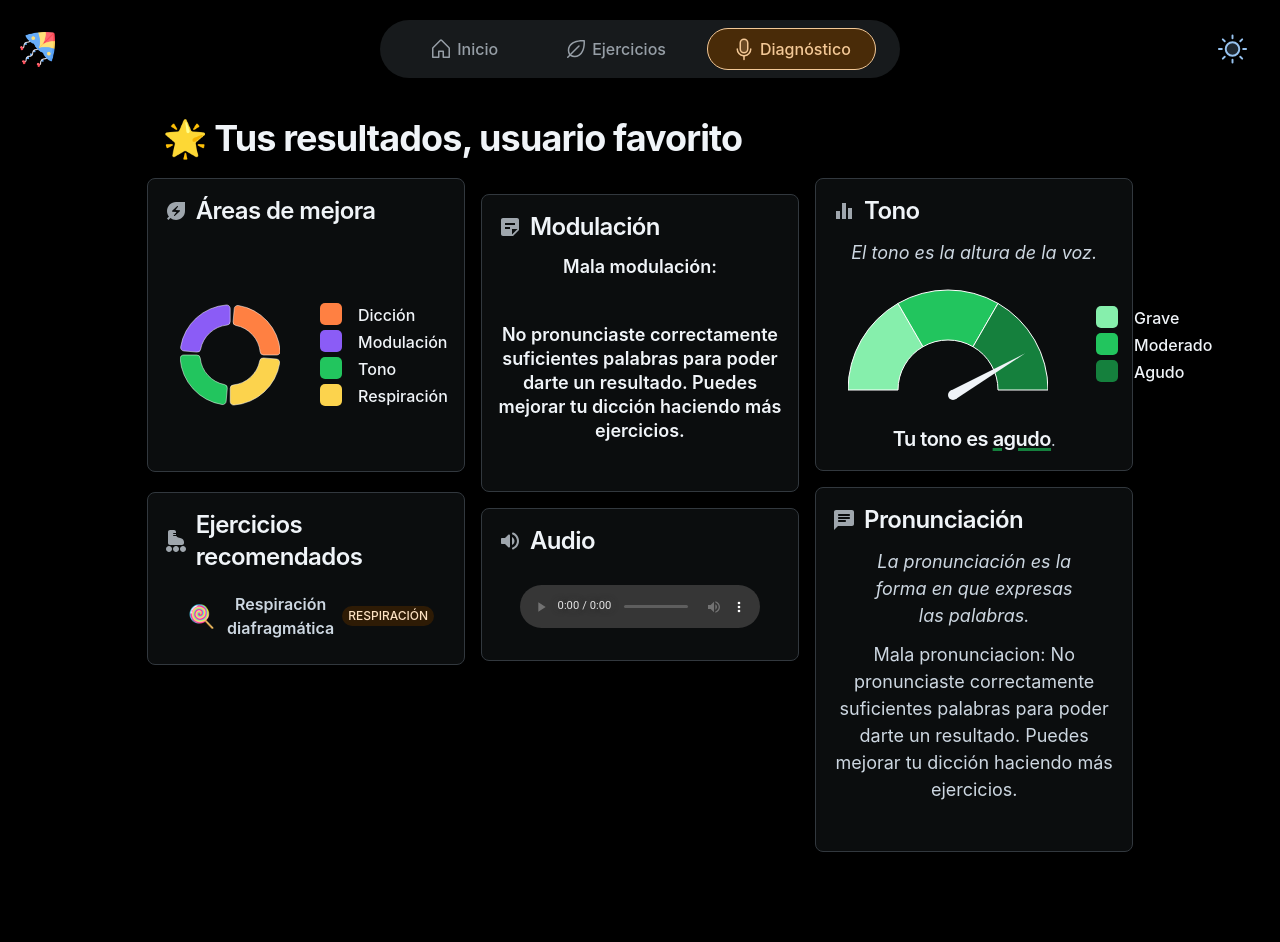
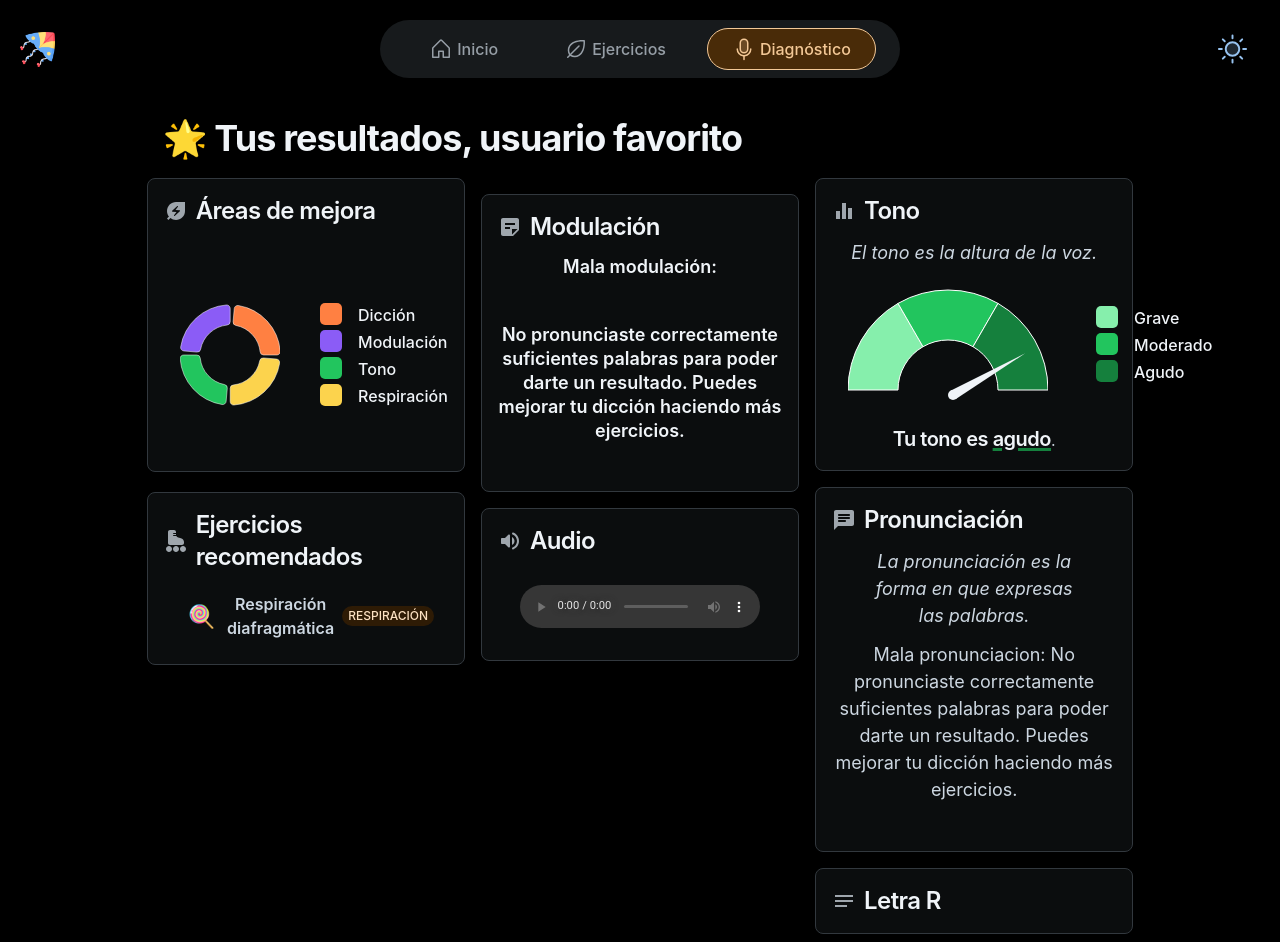
Before and after one commit to Udg-proyecto-Papalote/Papalote, a React (Vite) app: page /diagnostico/resultado in a window 1280 px wide. Before the commit the page ends 860 px from the top, so only its background shows below. Built offline with nearby package versions, Linux system fonts and the light colour scheme; what cloudinary-core would draw is missing.

Commit message:
Título Letra R

```diff
--- a/src/pages/Result.jsx
+++ b/src/pages/Result.jsx
@@ -1,4 +1,4 @@
-import { ChatRounded, EnergySavingsLeaf, Equalizer, RollerSkatingRounded, StickyNote2, VolumeUpRounded } from '@mui/icons-material';
+import { ChatRounded, EnergySavingsLeaf, Equalizer, Notes, RMobiledata, RollerSkatingRounded, StickyNote2, VolumeUpRounded } from '@mui/icons-material';
 import { Card, CardContent, Grid, Typography } from '@mui/joy';
 import PieChartWithNeedle from '../components/Diagnostico/PieChartWithNeedle';
 import Modulacion from '../components/Diagnostico/Modulacion';
@@ -7,7 +7,7 @@ import RecommendedExercises from '../components/Diagnostico/RecommendedExercises
 import { useDispatch, useSelector } from 'react-redux';
 import LoadingReport from './LoadingReport';
 import { useEffect } from 'react';
-import { setDate, setDiagnostics } from '../store/slices/userSlice';
+import { setDiagnostics } from '../store/slices/userSlice';
 
 const Title = ({ title, icon, level = 'h3' }) => {
     return (
@@ -25,10 +25,10 @@ const MyPieChart = () => {
     const dispatch = useDispatch();
 
 
-    const areas = [ 'Respiración', !buena_diccion ? 'Dicción' : '', !buena_modulacion ? 'Modulación' : '', tono_voz !== 'moderado' ? 'Tono' : '' ].filter((area) => area !== '');
+    const areas = ['Respiración', !buena_diccion ? 'Dicción' : '', !buena_modulacion ? 'Modulación' : '', tono_voz !== 'moderado' ? 'Tono' : ''].filter((area) => area !== '');
 
     useEffect(() => {
-        if(!loading && Object.keys(currentDiagnostic).length > 0) {
+        if (!loading && Object.keys(currentDiagnostic).length > 0) {
             dispatch(setDiagnostics(currentDiagnostic));
         }
     }, [loading]);
@@ -41,8 +41,8 @@ const MyPieChart = () => {
                 </Grid>
                 <Grid lg={4} gap={3} sm={12} md={8} xs={12}>
 
-                        <AreasDeMejora title={<Title title='Áreas de mejora' icon={<EnergySavingsLeaf />} />} areasDeMejora={areas}/>
-                        <RecommendedExercises title={<Title title='Ejercicios recomendados' icon={<RollerSkatingRounded />} />} ex={[...recomendaciones]}/>
+                    <AreasDeMejora title={<Title title='Áreas de mejora' icon={<EnergySavingsLeaf />} />} areasDeMejora={areas} />
+                    <RecommendedExercises title={<Title title='Ejercicios recomendados' icon={<RollerSkatingRounded />} />} ex={[...recomendaciones]} />
 
                 </Grid>
                 <Grid lg={4} md={6} sm={12} xs={12}>
@@ -86,6 +86,9 @@ const MyPieChart = () => {
                             </Typography>
                         )}
                     </Card>
+                    <Card sx={{ mt: 2 }}>
+                        <Title title='Letra R' icon={<Notes />} />
+                    </Card>
                 </Grid>
             </Grid>
     );
```
Lines whose indentation alone changed are shown as unchanged.
